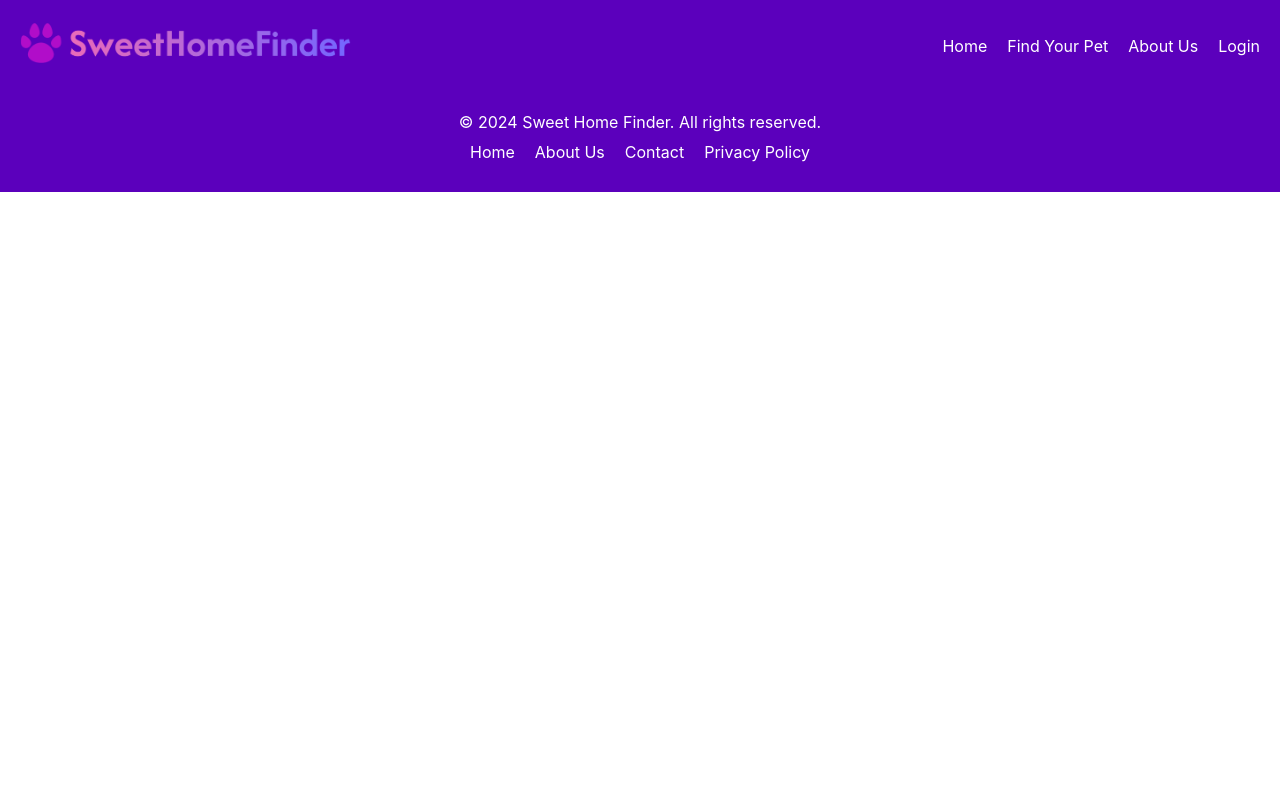
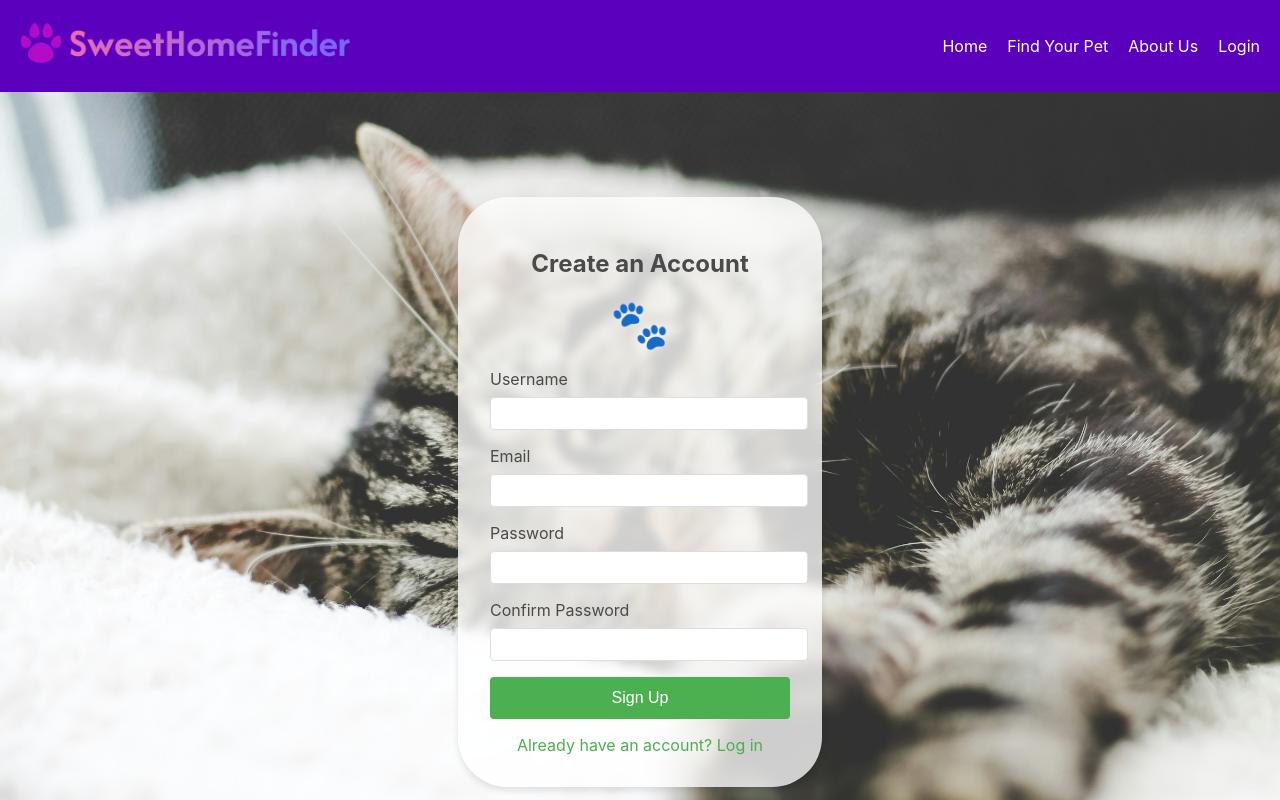
Before and after one commit to javud/sweethomefinder, a React (Create React App) app in the folder sweetHomeFinder/frontend/: page /signup in a window 1280 px wide. Shown: the top 800 px of the page. Built offline with nearby package versions, Linux system fonts and the light colour scheme.

Commit message:
signup page

```diff
--- a/sweetHomeFinder/frontend/src/App.js
+++ b/sweetHomeFinder/frontend/src/App.js
@@ -7,6 +7,7 @@ import QuizPage from './pages/quizPage';
 import NavBar from './components/navBar';
 import Footer from './components/footer';
 import LoginPage from './pages/loginPage';
+import SignupPage from './pages/signupPage';
 
 function App() {
   return (
@@ -17,10 +18,9 @@ function App() {
           <Route path="/" element={<HomePage />} />
           <Route path="/quiz" element={<QuizPage />} />
           <Route path="/login" element={<LoginPage />} />
-
-          {/* Add more routes as needed */}
+          <Route path="/signup" element={<SignupPage />} />
         </Routes>
-        <Footer />  {/* Add Footer component here */}
+        <Footer />
       </div>
     </Router>
   );
--- a/sweetHomeFinder/frontend/src/pages/loginPage.js
+++ b/sweetHomeFinder/frontend/src/pages/loginPage.js
@@ -4,6 +4,7 @@ import React from 'react';
 import '../styles/loginPage.scss';
 // import loginBackground from '../assets/loginImg.jpg';
 import loginBackground2 from '../assets/unsplash2.jpg';
+import { Link } from 'react-router-dom';
 
 function LoginPage() {
     return (
@@ -23,7 +24,7 @@ function LoginPage() {
             <button type="submit">Find Your mf Dawg</button>
           </form>
           <div className="login-options">
-            <a href="/signup">New to our shelter? Sign up</a>
+          <Link to="/signup">New to our shelter? Sign up</Link>
           </div>
         </div>
       </div>
--- /dev/null
+++ b/sweetHomeFinder/frontend/src/pages/signupPage.js
@@ -0,0 +1,39 @@
+import React from 'react';
+import { Link } from 'react-router-dom';
+import '../styles/signupPage.scss';
+import signupBackground from '../assets/unsplash2.jpg';
+
+function SignupPage() {
+  return (
+    <div className="signup-page" style={{ backgroundImage: `url(${signupBackground})` }}>
+      <div className="signup-container">
+        <h2>Create an Account</h2>
+        <div className="pet-icon">🐾</div>
+        <form className="signup-form">
+          <div className="input-group">
+            <label htmlFor="username">Username</label>
+            <input type="text" id="username" required />
+          </div>
+          <div className="input-group">
+            <label htmlFor="email">Email</label>
+            <input type="email" id="email" required />
+          </div>
+          <div className="input-group">
+            <label htmlFor="password">Password</label>
+            <input type="password" id="password" required />
+          </div>
+          <div className="input-group">
+            <label htmlFor="confirm-password">Confirm Password</label>
+            <input type="password" id="confirm-password" required />
+          </div>
+          <button type="submit">Sign Up</button>
+        </form>
+        <div className="signup-options">
+          <Link to="/login">Already have an account? Log in</Link>
+        </div>
+      </div>
+    </div>
+  );
+}
+
+export default SignupPage;
--- /dev/null
+++ b/sweetHomeFinder/frontend/src/styles/signupPage.scss
@@ -0,0 +1,81 @@
+.signup-page {
+    display: flex;
+    justify-content: center;
+    align-items: center;
+    height: 100vh;
+    background-color: #f0f8ff;
+    background-size: cover;
+    background-position: center;
+    background-repeat: no-repeat;
+
+    .signup-container {
+      background-color: rgba(255, 255, 255, 0.764);
+      backdrop-filter: blur(5px);
+      padding: 2rem;
+      border-radius: 50px;
+      box-shadow: 0 4px 6px rgba(0,0,0,0.1);
+      text-align: center;
+      width: 300px;
+
+      h2 {
+        color: #4a4a4a;
+        margin-bottom: 1rem;
+      }
+
+      .pet-icon {
+        font-size: 3rem;
+        margin-bottom: 1rem;
+      }
+
+      .signup-form {
+        display: flex;
+        flex-direction: column;
+
+        .input-group {
+          margin-bottom: 1rem;
+          text-align: left;
+
+          label {
+            display: block;
+            margin-bottom: 0.5rem;
+            color: #4a4a4a;
+          }
+
+          input {
+            width: 100%;
+            padding: 0.5rem;
+            border: 1px solid #ddd;
+            border-radius: 4px;
+          }
+        }
+
+        button {
+          background-color: #4CAF50;
+          color: white;
+          border: none;
+          padding: 0.75rem;
+          border-radius: 4px;
+          cursor: pointer;
+          font-size: 1rem;
+
+          &:hover {
+            background-color: #45a049;
+          }
+        }
+      }
+
+      .signup-options {
+        margin-top: 1rem;
+
+        a {
+          color: #4CAF50;
+          text-decoration: none;
+          margin: 0 0.5rem;
+
+          &:hover {
+            text-decoration: underline;
+          }
+        }
+      }
+    }
+  }
```
